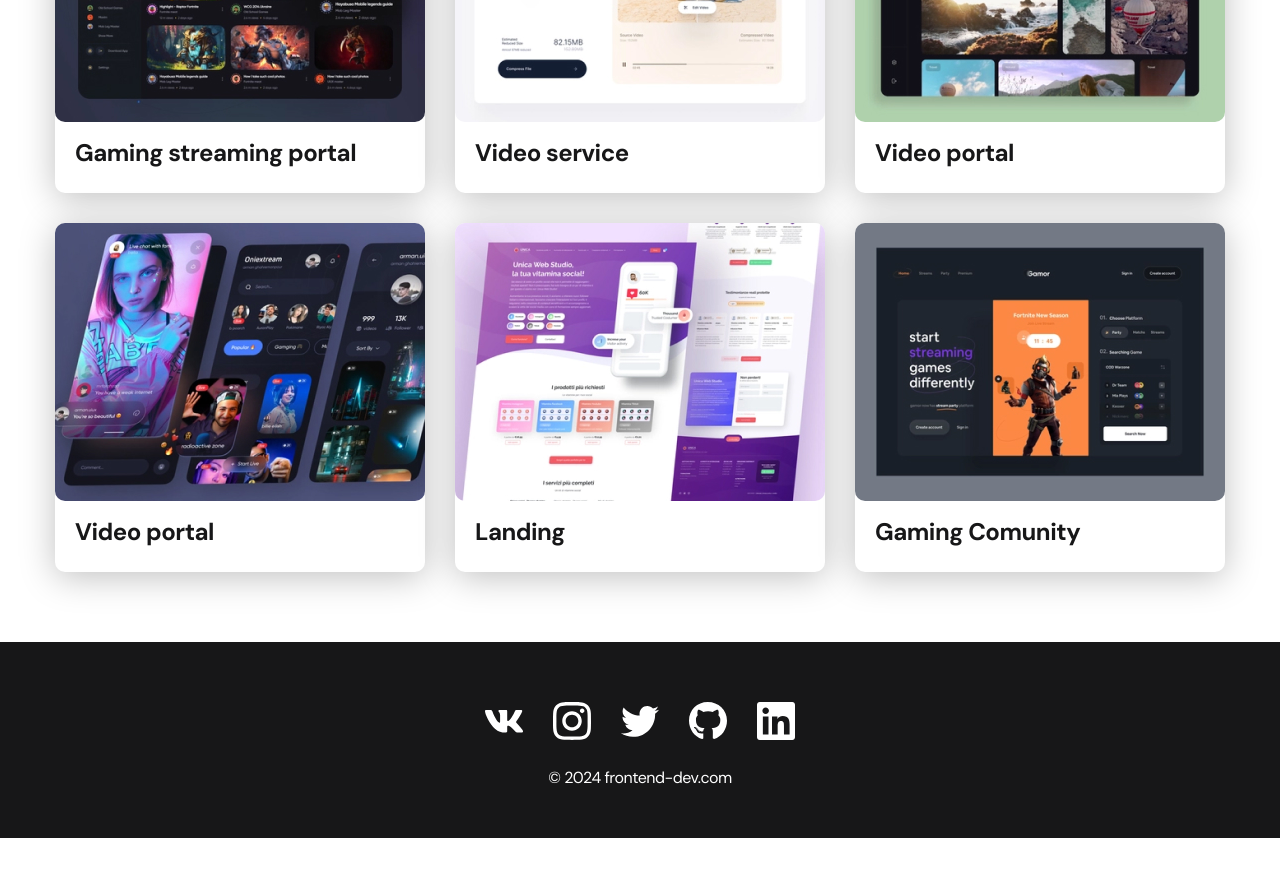
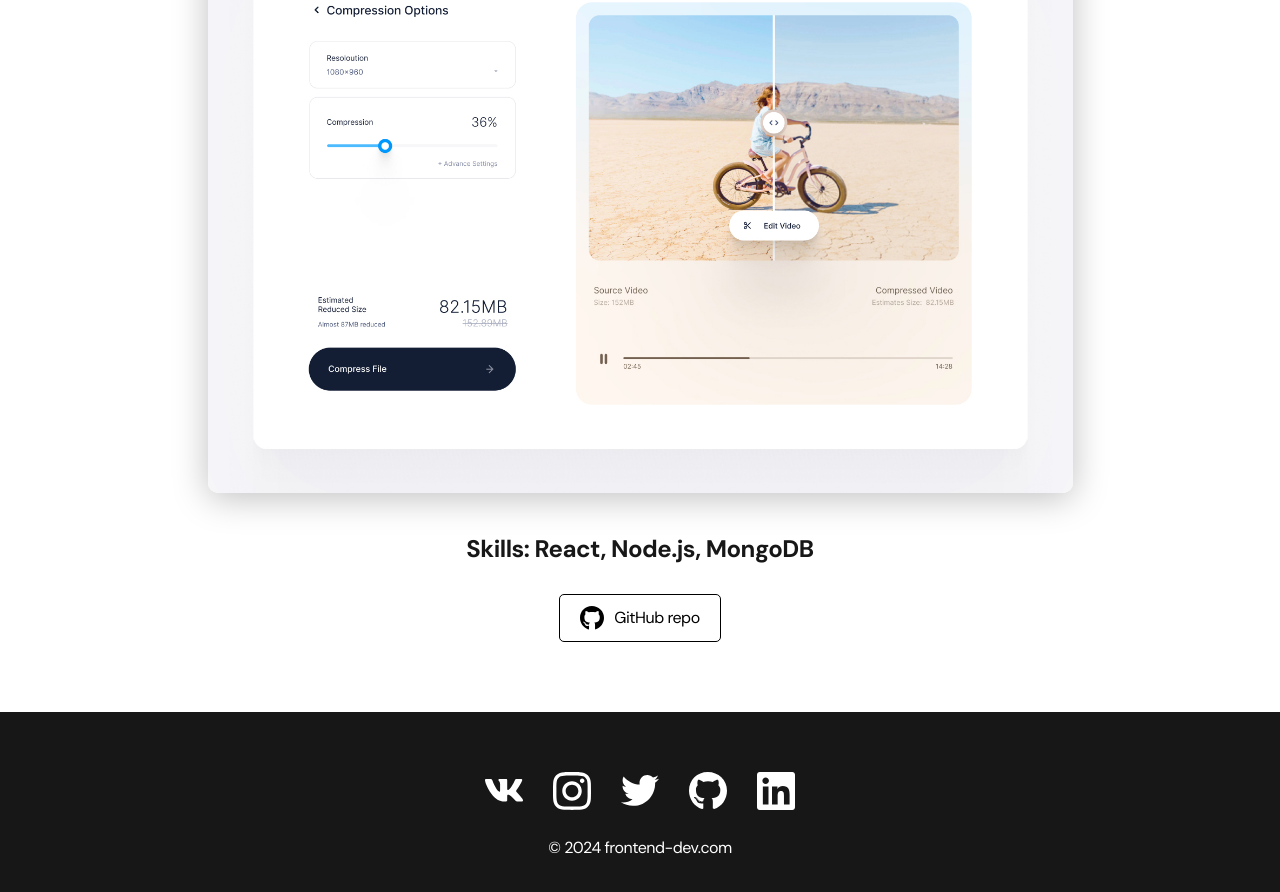
Before and after one commit to vixxxyg/Portfolio-React, a React (Create React App) app: page / in a window 1280 px wide. Shown: the part 440-1332 px from the top of the page. Before the commit the page ends 1278 px from the top, so only its background shows below. Built offline with nearby package versions, Linux system fonts and the light colour scheme.

Commit message:
adds Project page

```diff
--- a/src/App.js
+++ b/src/App.js
@@ -1,17 +1,20 @@
 import "./styles/main.css";
 
-import Navbar from "./components/navbar/Navbar.js";
-import Footer from "./components/footer/Footer.js";
 import Home from "./pages/Home.js";
 import Projects from "./pages/Projects.js";
 import Contacts from "./pages/Contacts.js";
+import Navbar from "./components/navbar/Navbar.js";
+import Footer from "./components/footer/Footer.js";
+import Project from "./pages/Project.js";
+
 
 function App() {
   return (
         <div className="App">
             <Navbar />
             {/* <Home /> */}
-            <Projects />
+            {/* <Projects /> */}
+            <Project />
             {/* <Contacts /> */}
             <Footer />
         </div>
--- a/src/pages/Home.js
+++ b/src/pages/Home.js
@@ -1,13 +1,9 @@
-import Header from "./../components/header/Header.js";
-import Footer from "./../components/footer/Footer.js";
 import Projects from "./../pages/Projects.js";
 
 function Home () {
     return (
         <>
-            <Header />
             <Projects />
-            <Footer />
         </>
      );
 }
--- /dev/null
+++ b/src/pages/Project.js
@@ -0,0 +1,24 @@
+import img from "./../images/projects/02-big.jpg";
+import gitHubIcon from "./../images/icons/gitHub-black.svg";
+
+const Project = () => {
+    return (
+        <main className="section">
+            <div className="container">
+                <div className="project-details">
+                    <h1 className="title-1">Video service</h1>
+                    <img src={img} alt="" className="project-details__cover" />
+                    <div className="project-details__description">
+                        <p>Skills: React, Node.js, MongoDB</p>
+                    </div>
+                    <a href="#!" className="btn-outline">
+                        <img src={gitHubIcon} alt="" />
+                        GitHub repo
+                    </a>
+                </div>
+            </div>
+        </main>
+     );
+}
+
+export default Project;
```
Also changed, not shown: src/pages/Projects.js (+7 -1 lines).
